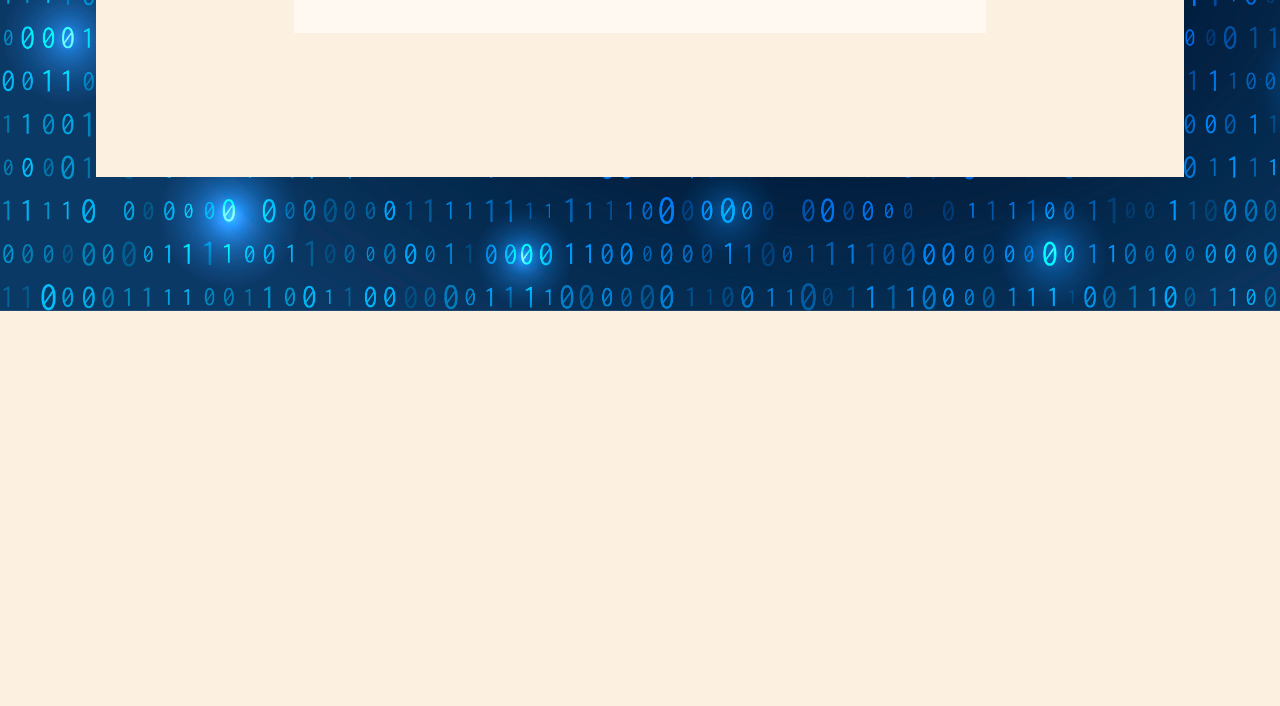
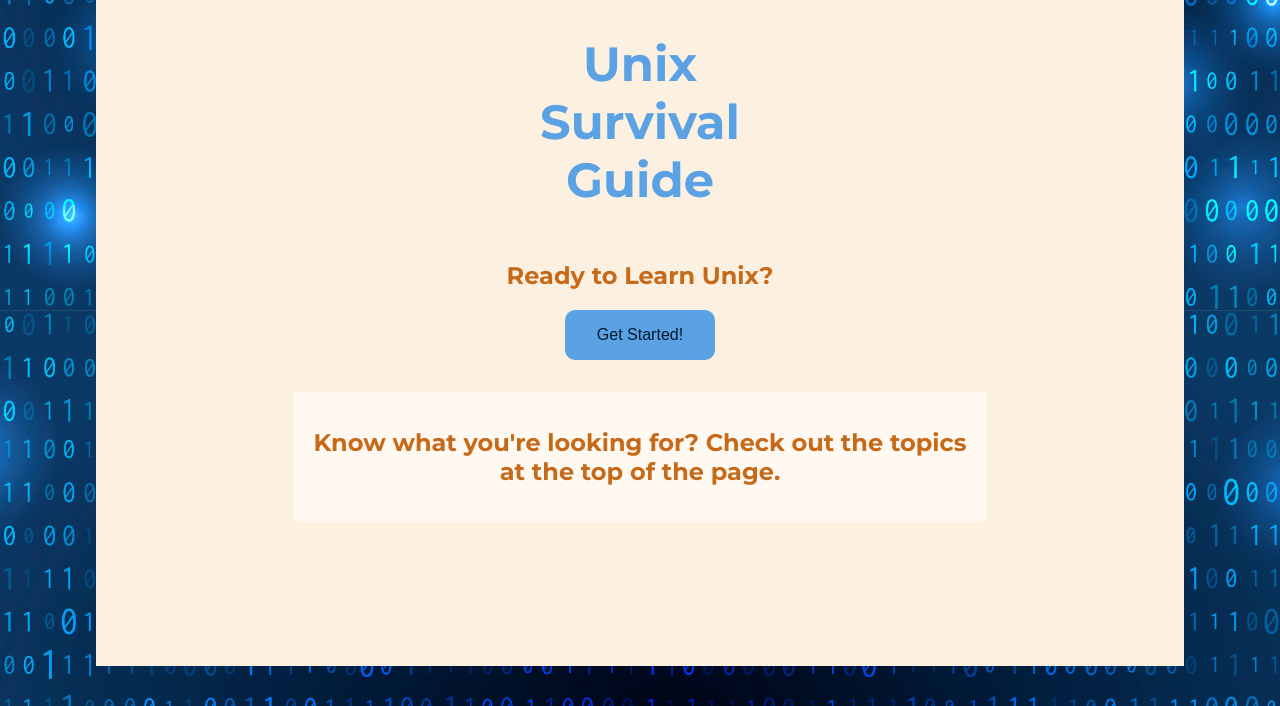
Before and after one commit to emma1-edgar1/ISTE240UnixProject, a PHP site: page / in a window 1280 px wide. Shown: the part 489-1195 px from the top of the page. Before the commit the page ends 800 px from the top, so only its background shows below. Run offline with PHP 8.4, Linux system fonts and the light colour scheme.

Commit message:
Update index.php

```diff
--- a/index.php
+++ b/index.php
@@ -5,7 +5,12 @@
 ?>
 
     <div id="homepage-block">
-        <h1>Ready to Learn Unix?</h1>
+        <div class="siteTitle">
+            <img src="assets/images/pinaKoalaLogo.png alt="Pina Koala's Logo">
+            <h1>Unix<br>Survival<br>Guide</h1>
+        </div> <!-- end .siteTitle -->
+
+        <h2>Ready to Learn Unix?</h2>
         <button class="hoverbutton" onclick="buttonFunction()">Get Started!</button>
 
 <script>
```
